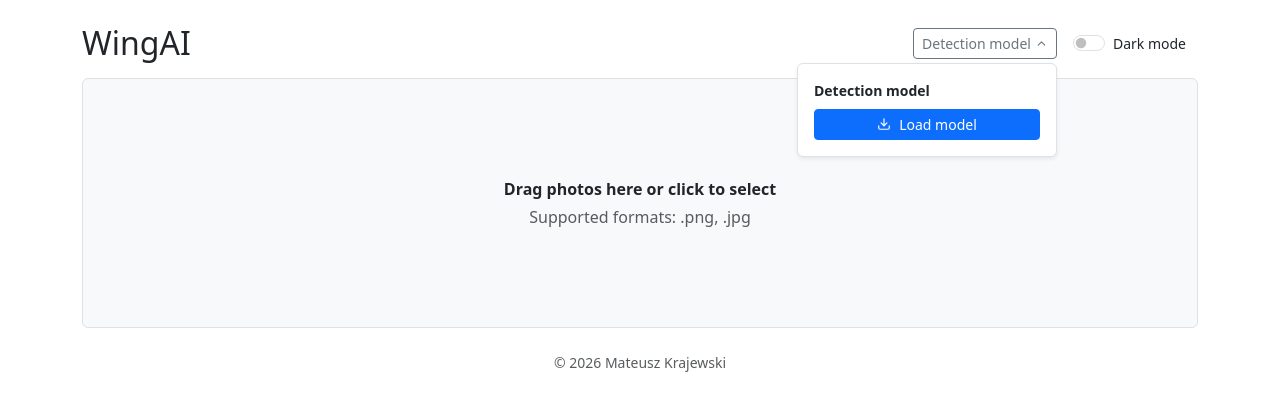
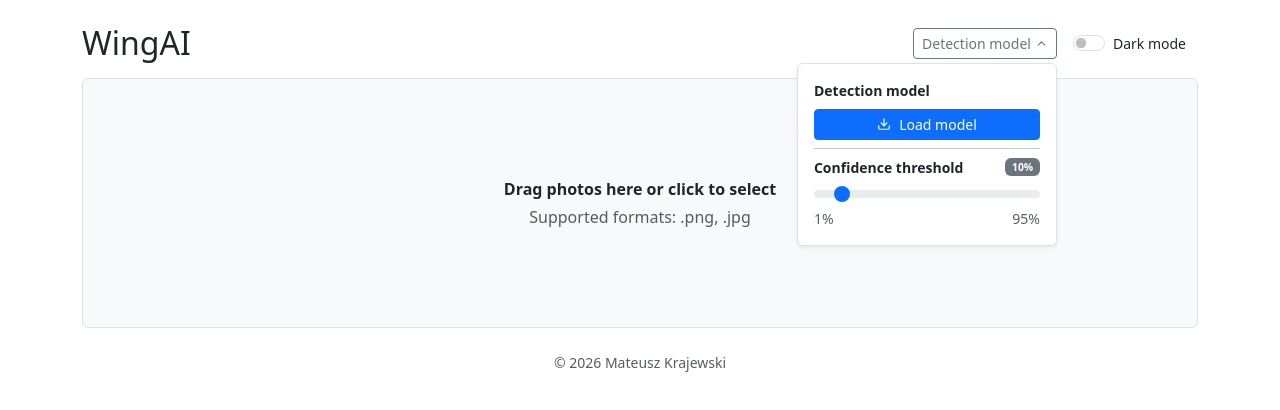
Before and after one commit to mkrajew/wingai-app, a React (Vite) app in the folder frontend/: page / in a window 1280 px wide. Both pictures are taken after a click on the button "Detection model". Shown: the top 410 px of the page. Built offline with nearby package versions, Linux system fonts and the light colour scheme; what onnxruntime-web would draw is missing.

Commit message:
corrected error which didnt find bounding boxes

```diff
--- a/frontend/src/App.tsx
+++ b/frontend/src/App.tsx
@@ -58,6 +58,7 @@ function App() {
     total: 0,
   });
   const [detectionError, setDetectionError] = useState<string | null>(null);
+  const [confThreshold, setConfThreshold] = useState(0.10);
 
   const fileKey = (file: File) =>
     `${file.name}|${file.size}|${file.lastModified}`;
@@ -280,7 +281,7 @@ function App() {
       const results: ImageFile[] = [];
       for (const img of imageFiles) {
         try {
-          const dets = await detectFromUrl(img.previewUrl);
+          const dets = await detectFromUrl(img.previewUrl, undefined, confThreshold);
           results.push({ ...img, detections: dets });
         } catch (err) {
           const message = err instanceof Error ? err.message : "Unknown error";
@@ -725,7 +726,10 @@ function App() {
             className="d-flex align-items-center gap-3"
             style={{ justifySelf: "end" }}
           >
-            <DetectionModelPanel />
+            <DetectionModelPanel
+              confThreshold={confThreshold}
+              onConfThresholdChange={setConfThreshold}
+            />
             <div className="form-check form-switch m-0">
               <input
                 className="form-check-input"
--- a/frontend/src/components/DetectionModelPanel.tsx
+++ b/frontend/src/components/DetectionModelPanel.tsx
@@ -28,7 +28,12 @@ async function isModelCached(): Promise<boolean> {
   }
 }
 
-export default function DetectionModelPanel() {
+type Props = {
+  confThreshold: number;
+  onConfThresholdChange: (value: number) => void;
+};
+
+export default function DetectionModelPanel({ confThreshold, onConfThresholdChange }: Props) {
   const [open, setOpen] = useState(false);
   const [modelStatus, setModelStatus] = useState<ModelStatus>({
     phase: "checking",
@@ -77,7 +82,7 @@ export default function DetectionModelPanel() {
       }
 
       if ("caches" in window) {
-        const blob = new Blob(chunks, { type: "application/octet-stream" });
+        const blob = new Blob(chunks as BlobPart[], { type: "application/octet-stream" });
         const cache = await caches.open(CACHE_NAME);
         await cache.put(MODEL_URL, new Response(blob));
       }
@@ -208,6 +213,33 @@ export default function DetectionModelPanel() {
               </button>
             </div>
           )}
+
+          <hr className="my-2" />
+          <div>
+            <div className="d-flex justify-content-between align-items-center mb-1">
+              <label className="small fw-semibold text-body mb-0">
+                Confidence threshold
+              </label>
+              <span className="badge bg-secondary" style={{ fontSize: "0.65rem" }}>
+                {Math.round(confThreshold * 100)}%
+              </span>
+            </div>
+            <input
+              type="range"
+              className="form-range"
+              min={1}
+              max={95}
+              step={1}
+              value={Math.round(confThreshold * 100)}
+              onChange={(e) =>
+                onConfThresholdChange(parseInt(e.target.value, 10) / 100)
+              }
+            />
+            <div className="d-flex justify-content-between small text-muted" style={{ marginTop: -4 }}>
+              <span>1%</span>
+              <span>95%</span>
+            </div>
+          </div>
         </div>
       )}
     </div>
--- a/frontend/src/utils/yoloDetector.ts
+++ b/frontend/src/utils/yoloDetector.ts
@@ -25,7 +25,7 @@ export const CLASS_NAMES: string[] = ["object"];
 const CACHE_NAME = "wingai-models-v1";
 const MODEL_URL = "/models/detector.onnx";
 const INPUT_SIZE = 640;
-const CONF_THRESHOLD = 0.25;
+const DEFAULT_CONF_THRESHOLD = 0.10;
 const IOU_THRESHOLD = 0.45;
 
 // ─── Session singleton ────────────────────────────────────────────────────────
@@ -135,41 +135,29 @@ function decodeBoxes(
   padX: number,
   padY: number,
   classNames: string[],
+  confThreshold: number,
 ): Detection[] {
   const data = output.data as Float32Array;
   const [, dim1, dim2] = output.dims as [number, number, number];
   const numClasses = classNames.length;
+
+  const maxVal = data.reduce((m, v) => (v > m ? v : m), -Infinity);
 
   // --- Format detection ---
   // v8/v9 canonical  [1, 4+C, N]  dim1 < dim2, no objectness
   // v5/v7            [1, N, 5+C]  dim2 = 5+C,  with objectness
   // v8 transposed    [1, N, 4+C]  dim2 = 4+C,  no objectness
   // decoded-nms      [1, N, 6]    model has NMS baked in;
-  //                               rows = [x1,y1,x2,y2,conf,cls_id] in model px space
-  //                               KEY indicator: negative coordinate values appear
+  //                               rows = [x1,y1,x2,y2,conf,cls_id] in absolute pixel coords
+  //                               KEY indicator: maxVal >> 1 (pixel coords, not probabilities)
   const isV8Canonical = dim1 < dim2;
 
-  // Scan a small slice for negative values — impossible in raw YOLO prob outputs
-  // but common in decoded absolute-coordinate outputs (letterbox spill-over)
-  let isDecodedNMS = false;
-  if (!isV8Canonical) {
-    const scanLen = Math.min(dim1 * dim2, 600);
-    for (let k = 0; k < scanLen; k++) {
-      if (data[k] < -1) { isDecodedNMS = true; break; }
-    }
-  }
+  // decoded-nms: dim2 must be 6 and max value is in pixel range (>2), not a probability.
+  // This is robust even when all boxes are inside the padding-free region (no negatives).
+  const isDecodedNMS = !isV8Canonical && dim2 === 6 && numClasses === 1 && maxVal > 2;
 
   const isV8Transposed = !isV8Canonical && !isDecodedNMS && dim2 === 4 + numClasses;
   const isV5           = !isV8Canonical && !isDecodedNMS && dim2 === 5 + numClasses;
-
-  console.log(
-    "[YOLO] format:",
-    isV8Canonical  ? "v8-canonical"  :
-    isDecodedNMS   ? "decoded-nms"   :
-    isV8Transposed ? "v8-transposed" :
-    isV5           ? "v5"            : "unknown",
-    `dim1=${dim1} dim2=${dim2} classes=${numClasses}`,
-  );
 
   const numBoxes = isV8Canonical ? dim2 : dim1;
   const detections: Detection[] = [];
@@ -181,7 +169,7 @@ function decodeBoxes(
     for (let i = 0; i < numBoxes; i++) {
       const base = i * dim2;
       const conf = data[base + 4];
-      if (conf < CONF_THRESHOLD) continue;
+      if (conf < confThreshold) continue;
 
       const x1m = data[base];
       const y1m = data[base + 1];
@@ -220,7 +208,7 @@ function decodeBoxes(
         const s = data[(4 + c) * numBoxes + i];
         if (s > maxScore) { maxScore = s; classId = c; }
       }
-      if (maxScore < CONF_THRESHOLD) continue;
+      if (maxScore < confThreshold) continue;
       detections.push(
         makeDetection(cx, cy, bw, bh, maxScore, classId, classNames, origW, origH, scale, padX, padY),
       );
@@ -236,7 +224,7 @@ function decodeBoxes(
         const s = data[base + 4 + c];
         if (s > maxScore) { maxScore = s; classId = c; }
       }
-      if (maxScore < CONF_THRESHOLD) continue;
+      if (maxScore < confThreshold) continue;
       detections.push(
         makeDetection(cx, cy, bw, bh, maxScore, classId, classNames, origW, origH, scale, padX, padY),
       );
@@ -253,7 +241,7 @@ function decodeBoxes(
         const s = obj * data[base + 5 + c];
         if (s > maxScore) { maxScore = s; classId = c; }
       }
-      if (maxScore < CONF_THRESHOLD) continue;
+      if (maxScore < confThreshold) continue;
       detections.push(
         makeDetection(cx, cy, bw, bh, maxScore, classId, classNames, origW, origH, scale, padX, padY),
       );
@@ -295,6 +283,7 @@ function nms(dets: Detection[]): Detection[] {
 export async function detectFromUrl(
   url: string,
   classNames = CLASS_NAMES,
+  confThreshold = DEFAULT_CONF_THRESHOLD,
 ): Promise<Detection[]> {
   const sess = await getSession();
 
@@ -311,18 +300,6 @@ export async function detectFromUrl(
   const output = results[sess.outputNames[0]];
   if (!output) throw new Error("No output tensor from model");
 
-  const data = output.data as Float32Array;
-  const maxVal = data.reduce((m, v) => (v > m ? v : m), -Infinity);
-  const minVal = data.reduce((m, v) => (v < m ? v : m), Infinity);
-  console.log(
-    "[YOLO] output tensor:",
-    output.name,
-    "dims:", JSON.stringify(output.dims),
-    "min:", minVal.toFixed(4),
-    "max:", maxVal.toFixed(4),
-    "dtype:", output.type,
-  );
-
   return decodeBoxes(
     output,
     img.naturalWidth,
@@ -331,5 +308,6 @@ export async function detectFromUrl(
     padX,
     padY,
     classNames,
+    confThreshold,
   );
 }
```
